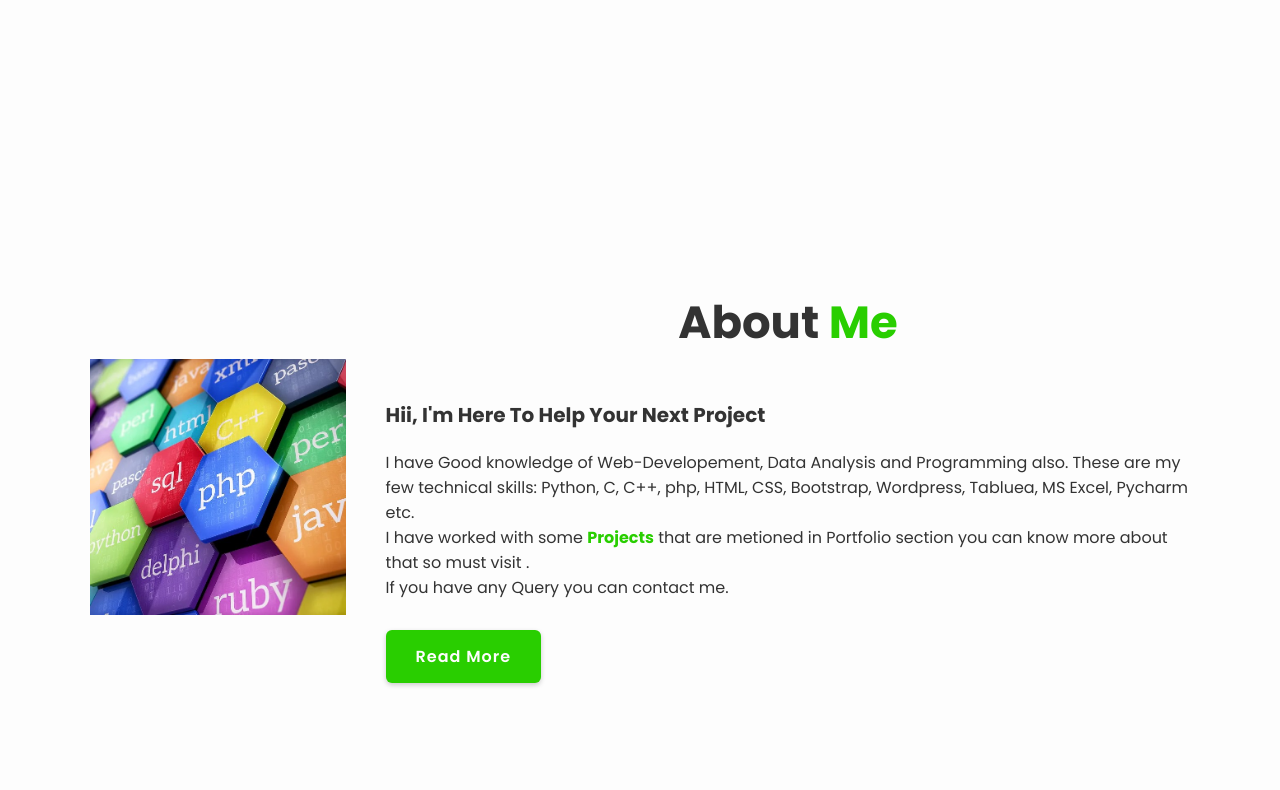
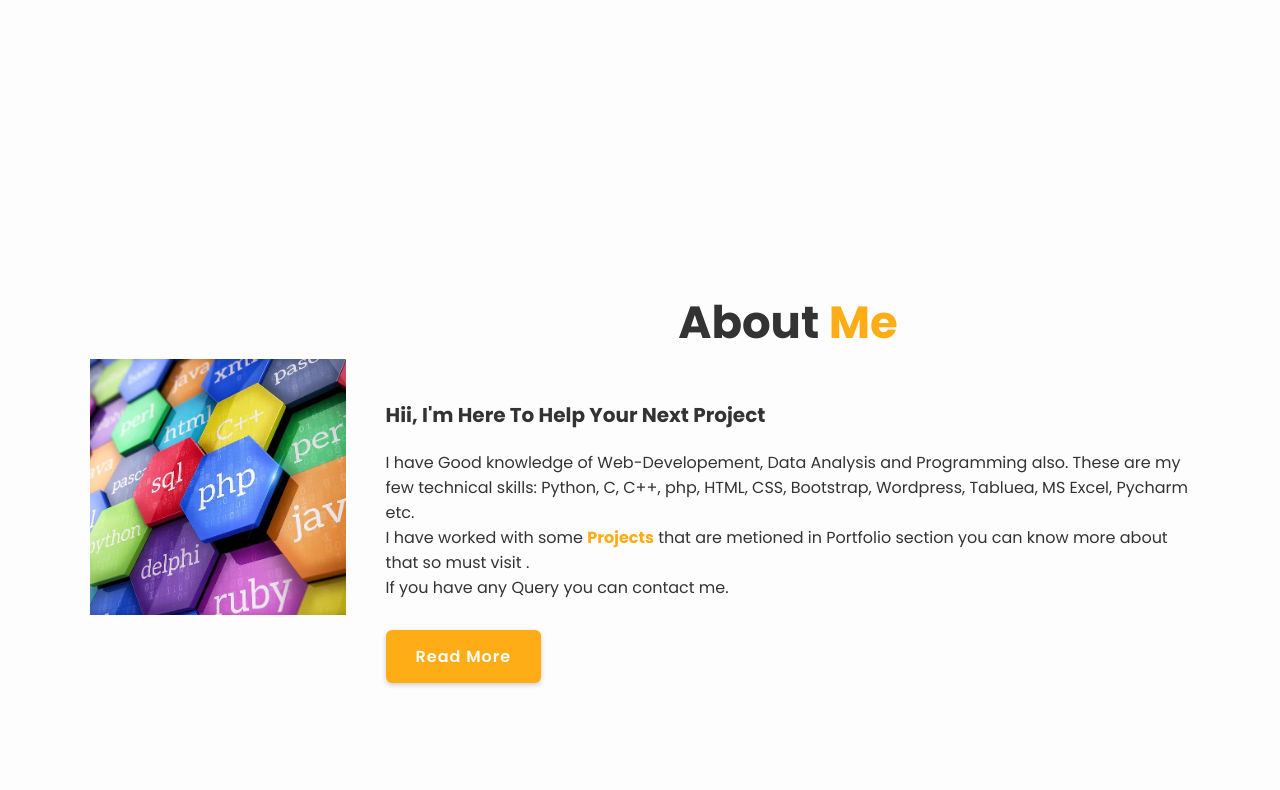
Before and after one commit to Angel-of-codes/MyPortfolio, a plain HTML site: page index.htm in a window 1280 px wide. Shown: the part 801-1591 px from the top of the page. Drawn offline with nearby package versions, Linux system fonts and the light colour scheme.

Commit message:
style.css

```diff
--- a/style.css
+++ b/style.css
@@ -15,8 +15,8 @@
     --bg-color: #fdfdfd;
     --text-color: #333;
     /* --main-color: #754ef9; */
-    /* --main-color: #ffad16; */
-    --main-color: rgb(41, 206, 0);
+    --main-color: #ffad16;
+/* --main-color: rgb(41, 206, 0); */
     --white-color: #fdfdfd;
     --shadow-color: rgba(0, 0, 0, .2);
 
```
